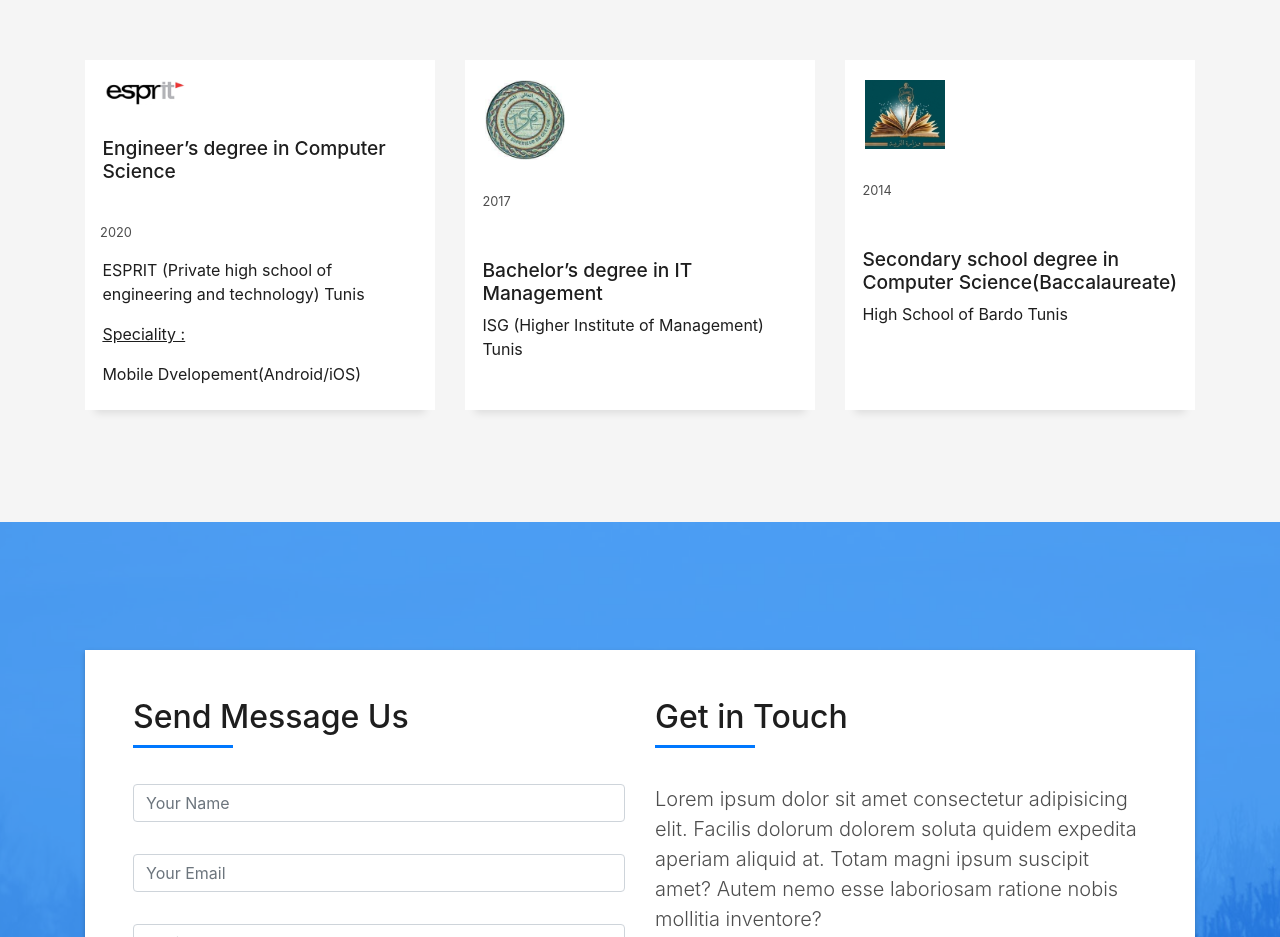
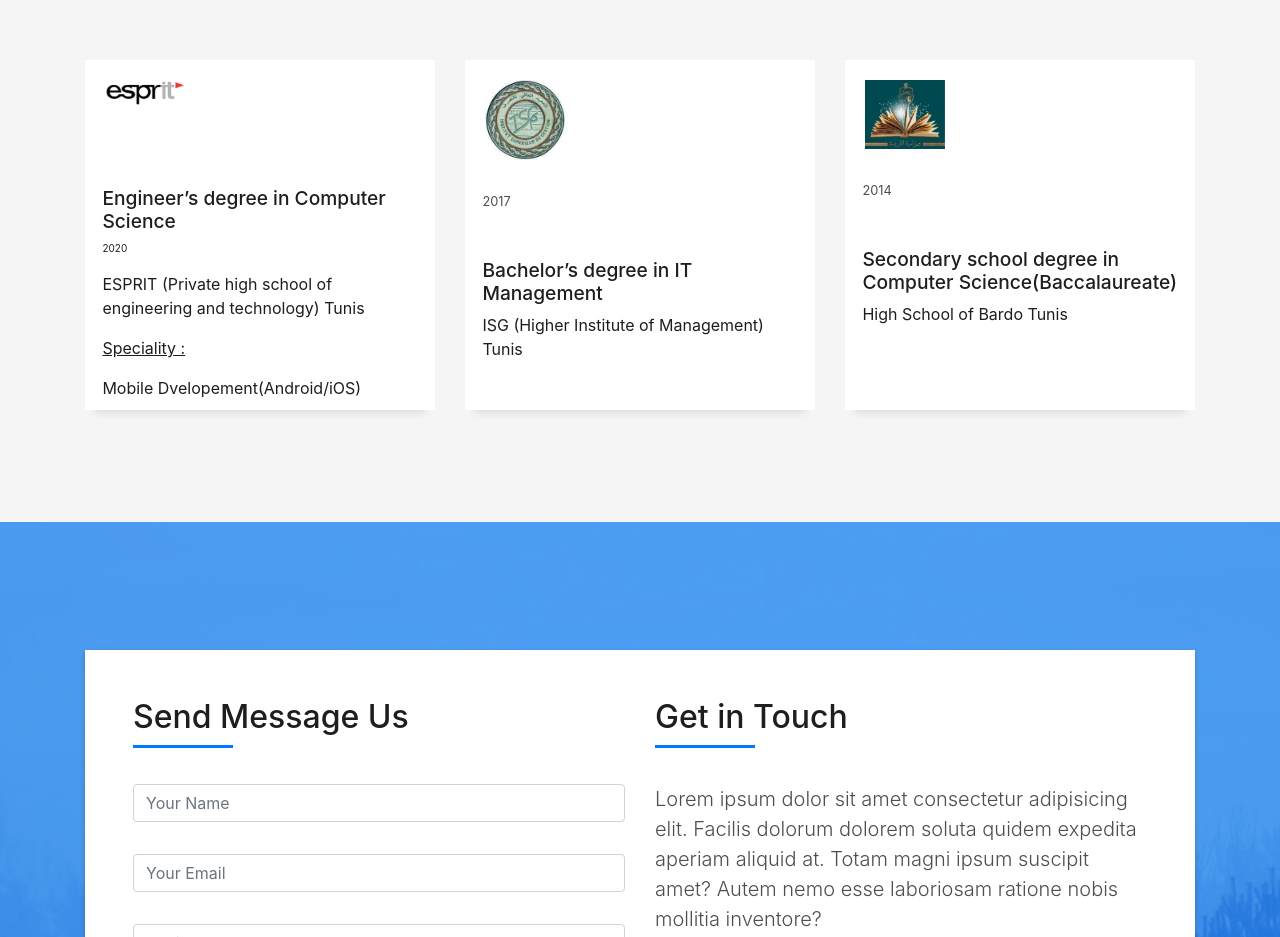
Before and after one commit to linaamdouni/linaamdouni.github.io, a plain HTML site: page index.html in a window 1280 px wide. Shown: the part 3240-4177 px from the top of the page. Drawn offline with Linux system fonts and the light colour scheme; files whose address does not match are found by name.

Commit message:
index update

```diff
--- a/index.html
+++ b/index.html
@@ -360,17 +360,11 @@
                                 </div>
                                 <div class="work-content">
                                     <div class="row">
-                                            <h2 class="w-title">Engineer’s degree in Computer Science</h2>
-                                            <div class="work-content">
-                                                <div class="row">
-                                                    <div class="w-more">
-                                                        <span class="w-date">2020</span>
-                                                    </div>
-                                                 </div>
-                                            </div>
+                                            <h2 class="w-title" style="padding-top: 50px;">Engineer’s degree in Computer Science</h2>
+                                            <p style="font-size: 10px;">2020</p>
                                             <p>ESPRIT (Private high school of engineering and technology) Tunis</p>
-                                                <p class="s-description underline-text">Speciality : </p>
-                                                <p class="s-description">Mobile Dvelopement(Android/iOS)</p>
+                                            <p class="s-description underline-text">Speciality : </p>
+                                            <p class="s-description">Mobile Dvelopement(Android/iOS)</p>
 
 
                                     </div>
```
